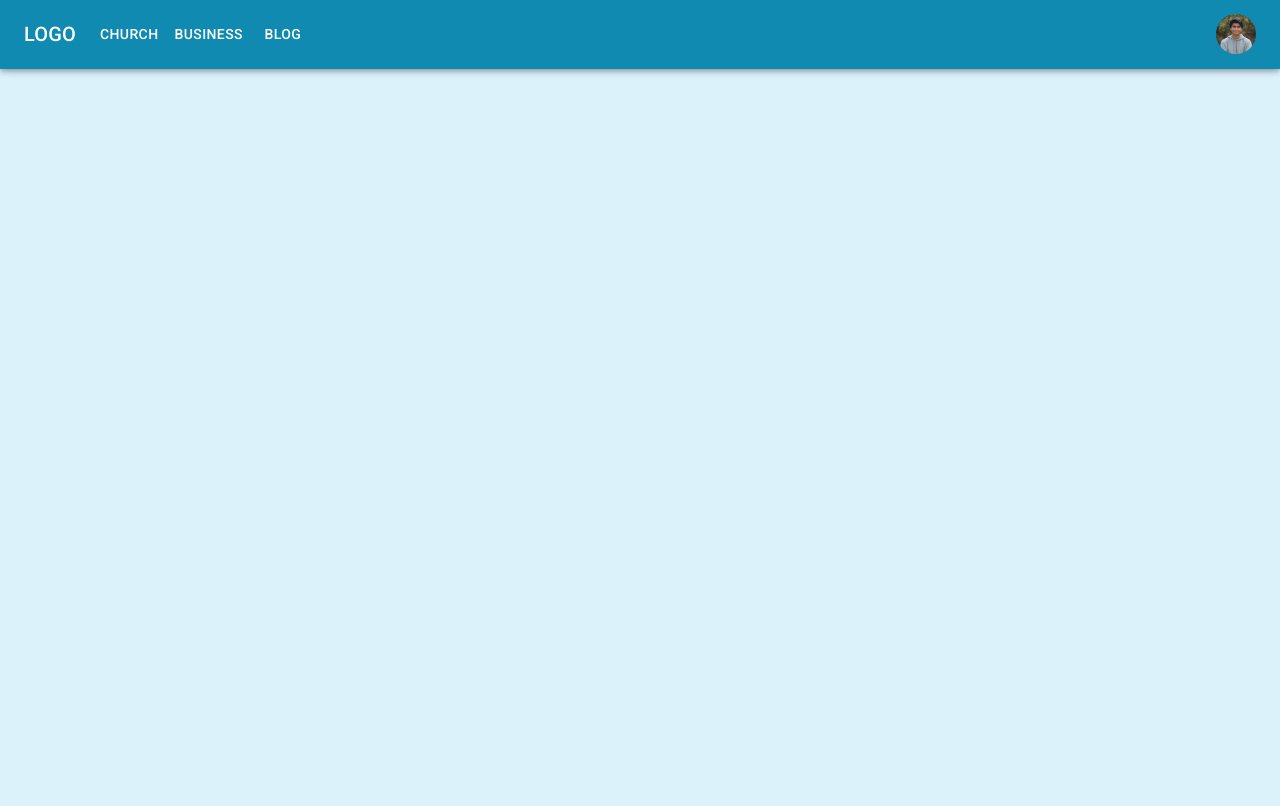
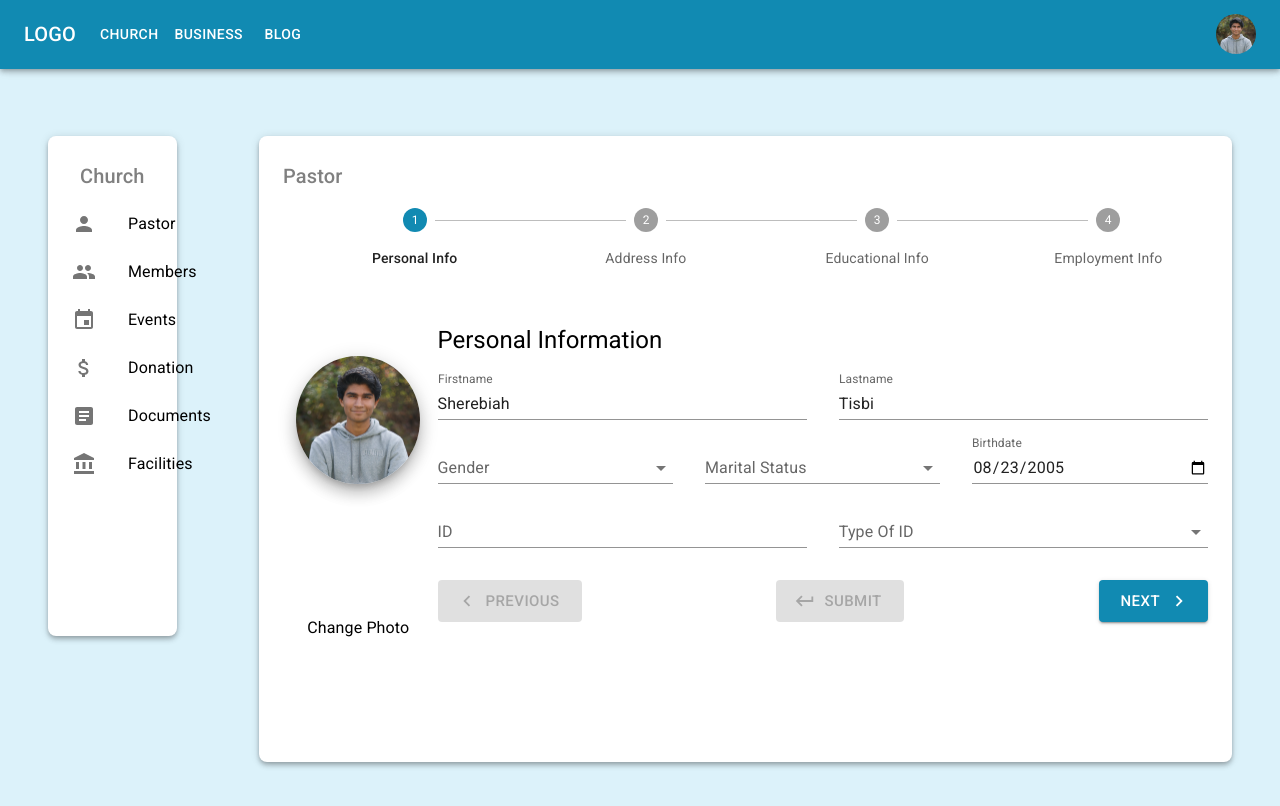
Before and after one commit to sherebiahtishbi/church-management-system, a React (Create React App) app: page /church/pastor/add in a window 1280 px wide. Shown: the top 806 px of the page. Built offline with nearby package versions, Linux system fonts and the light colour scheme.

Commit message:
Fetch pastors from API

```diff
--- a/package.json
+++ b/package.json
@@ -8,6 +8,7 @@
     "@mui/icons-material": "^5.3.1",
     "@mui/lab": "^5.0.0-alpha.72",
     "@mui/material": "^5.3.1",
+    "@mui/x-data-grid": "^5.6.1",
     "@testing-library/jest-dom": "^5.16.1",
     "@testing-library/react": "^12.1.2",
     "@testing-library/user-event": "^13.5.0",
--- a/src/App.js
+++ b/src/App.js
@@ -6,7 +6,8 @@ import Churches from './pages/Churches';
 import Navbar from './components/Navbar';
 import profileImage from './images/anu_profile.jpg'
 import Church from './pages/Church';
-import Pastor from './components/Pastor/Pastor';
+import PastorAddEdit from './components/Pastor/PastorAddEdit';
+import Pastorlist from './components/Pastor/Pastorlist';
 import Members from './components/Church/Members'
 import Donations from './components/Church/Donations'
 import Documents from './components/Church/Documents';
@@ -23,7 +24,8 @@ function App() {
           <Route path="/" element={<Login />} />
           <Route path="/churches" element={<Churches />} />
           <Route path="/church" element={<Church />}>
-            <Route path="pastor" element={<Pastor />} />
+            <Route path="pastor" element={<Pastorlist />} />
+            <Route path="pastor/add" element={<PastorAddEdit />} />
             <Route path="members" element={<Members />} />
             <Route path="donations" element={<Donations />} />
             <Route path="documents" element={<Documents />} />
--- a/src/components/Pastor/Pastor.jsx
+++ b/src/components/Pastor/PastorAddEdit.jsx
@@ -1,5 +1,5 @@
 import { useState } from 'react'
-import { Avatar, Box, Button, Grid, Stack, Typography } from "@mui/material"
+import { Avatar, Box, Button, Grid, Typography } from "@mui/material"
 import Personalnfo from "../common/Personalnfo"
 import AddressInfo from "../common/AddressInfo"
 import profileImage from "../../images/anu_profile.jpg"
@@ -12,7 +12,7 @@ import axios from 'axios'
 
 // const images = require.context('../../images', true);
 
-function Pastor() {
+function PastorAddEdit() {
   const [formData, setFormData] = useState(objectPerson)
   const [step, setStep] = useState(0)
   const entrysteps = ['Personal Info', 'Address Info', 'Educational Info', 'Employment Info']
@@ -42,15 +42,16 @@ function Pastor() {
                 <Typography sx={{ xs:12 }}>Change Photo</Typography>
               }
           </Grid>
-          <Grid item xs={12} sm={12} md={10} xl={10} mt={2}>
-            <Box sx={{height:{xl:400}, flexGrow:1}}>
+          <Grid item xs={12} sm={12} md={10} xl={10} mt={2} height={400}>
+            <Box>
+            {/* <Box sx={{height:{xl:400}, flexGrow:1}}> */}
               {step === 0 && <Personalnfo showheader formdata={formData} updater={setFormData} />}
               {step === 1 && <AddressInfo showheader formdata={formData} updater={setFormData} />}
               {step === 2 && <EducationInfo showheader formdata={formData} updater={setFormData} />}
               {step === 3 && <EmploymentInfo showheader formdata={formData} updater={setFormData} />}
             </Box>
-            <Box display="flex" justifyContent="center" alignItems="center" mt={2}>
-              <Stack spacing={2} direction="row">
+            <Box display="flex" justifyContent="space-between" alignItems="flex-start" py={4}>
+              {/* <Stack spacing={2} direction="row" justifyContent="space-between" alignItems="center"> */}
                 <Button
                   variant="contained"
                   size='large'
@@ -76,7 +77,7 @@ function Pastor() {
                   }}
                   disabled={step === 3}>Next
                 </Button>
-              </Stack>
+              {/* </Stack> */}
             </Box>
           </Grid>
 
@@ -86,4 +87,4 @@ function Pastor() {
   )
 }
 
-export default Pastor
+export default PastorAddEdit
--- /dev/null
+++ b/src/components/Pastor/Pastorlist.jsx
@@ -0,0 +1,68 @@
+import { Box, Grid, Typography } from "@mui/material"
+import { useEffect, useState } from "react"
+import axios from "axios"
+import { DataGrid } from "@mui/x-data-grid"
+
+const Pastorlist = () => {
+    const [pastors, setPastors] = useState(null)
+    const [columns, setColumns] = useState([])
+    const [rows, setRows] = useState([])
+
+
+    useEffect(() => {
+        const getPastors = async () => {
+            try {
+                const res = await axios.get("http://localhost:7501/persons?type=pastor")
+                console.log(res.data)
+                if (res.data) {
+                    setPastors(res.data)
+
+                    setColumns([
+                        { field: "id", headerName: "#", width: 90 },
+                        { field: "firstname", headerName: "Firstname", width: 90 },
+                        { field: "lastname", headerName: "Lastname", width: 90 },
+                    ])
+
+                    let mrows = []
+
+                    res.data.forEach((person,index) => {
+                        console.log(person)
+                        mrows.push({ id: index, firstname: person.firstname, lastname: person.lastname })
+                    })
+                    setRows(mrows)
+
+                    console.log(columns)
+                    console.log(rows)
+
+                }
+            } catch (err) {
+                console.log(err)
+            }
+        }
+        pastors === null && getPastors()
+    })
+
+    return (
+        <Box mt={2}>
+            <Grid container>
+                <Grid item>
+                    controls
+                </Grid>
+                <Grid item>
+                    {/* pastors
+                    ? <DataGrid>
+                        rows={pastors.rows}
+                        columns={pastors.columns}
+                        pageSize={5}
+                        rowsPerPageOptions={[5]}
+                        checkboxSelection
+                        disableSelectionOnClick
+                    </DataGrid>
+                    : <Typography variant="h6" >No pastor for this church yet!</Typography> */}
+                </Grid>
+            </Grid>
+        </Box>
+    )
+}
+
+export default Pastorlist
--- a/src/dataobjects/objectPerson.js
+++ b/src/dataobjects/objectPerson.js
@@ -1,4 +1,5 @@
 export const objectPerson = {
+    persontype:"pastor",
     firstname: "Sherebiah",
     lastname: "Tisbi",
     gender: "",
```
Also changed, not shown: 1 other file (tests, documents, lock files or other folders).
